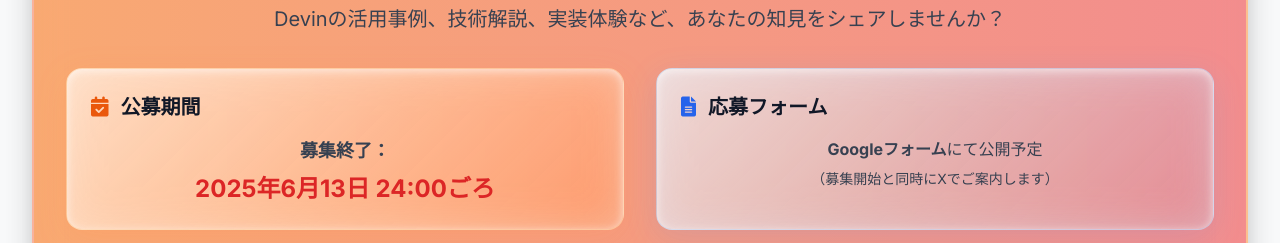
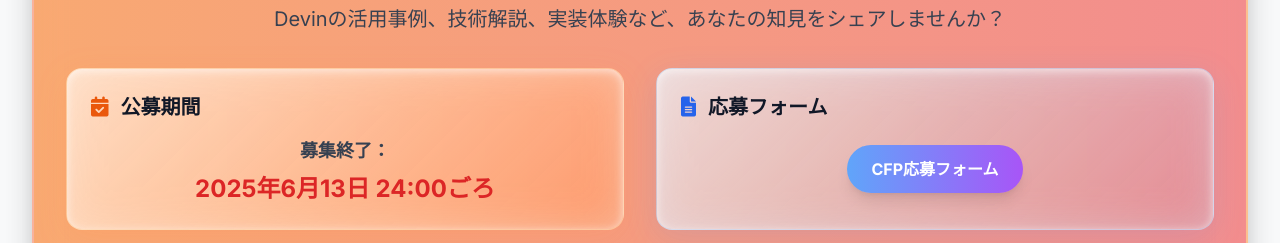
Before and after one commit to fumiya-kume/dmt, a plain HTML site: page index.html in a window 1280 px wide. Shown: the part 3465-3708 px from the top of the page. Drawn offline with nearby package versions, Linux system fonts and the light colour scheme.

Commit message:
Update website

```diff
--- a/index.html
+++ b/index.html
@@ -1034,8 +1034,7 @@
                                 応募フォーム
                             </h4>
                             <div class="text-gray-700 space-y-2">
-                                <p><strong>Googleフォーム</strong>にて公開予定</p>
-                                <p class="text-sm">（募集開始と同時にXでご案内します）</p>
+                                <a href="https://docs.google.com/forms/d/e/1FAIpQLSdUFdrd5y2m4D0YQ8QgyxfnsNcs9zPdBkgWfeIO_0WWbMfEhQ/viewform?usp=dialog" target="_blank" rel="noopener" class="inline-block mt-2 px-6 py-3 rounded-full font-bold text-white bg-gradient-to-r from-blue-400 to-purple-500 shadow-lg hover:scale-105 transition-all duration-300">CFP応募フォーム</a>
                             </div>
                         </div>
                     </div>
```
